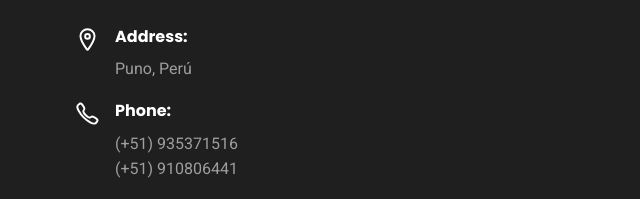
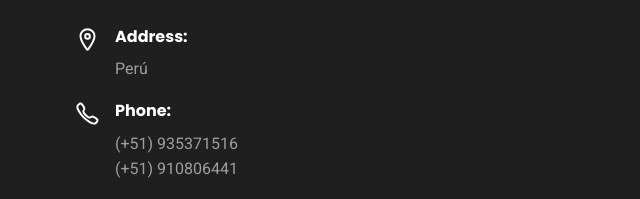
Before and after one commit to juanmijael-salazar/juanmijael-salazar.github.io, a plain HTML site: page index.html in a window 1280 px wide. Shown: the part 6267-6466 px from the top of the page, 0-640 px from the left. Drawn offline with nearby package versions, Linux system fonts and the light colour scheme; a web font is replaced by a local one.

Commit message:
Update index.html

```diff
--- a/index.html
+++ b/index.html
@@ -1265,7 +1265,7 @@
                       <h3 class="h4 contact-item-title">Address:</h3>
 
                       <address class="contact-info">
-                        Puno, Perú
+                        Perú
                       </address>
                     </div>
 
```
